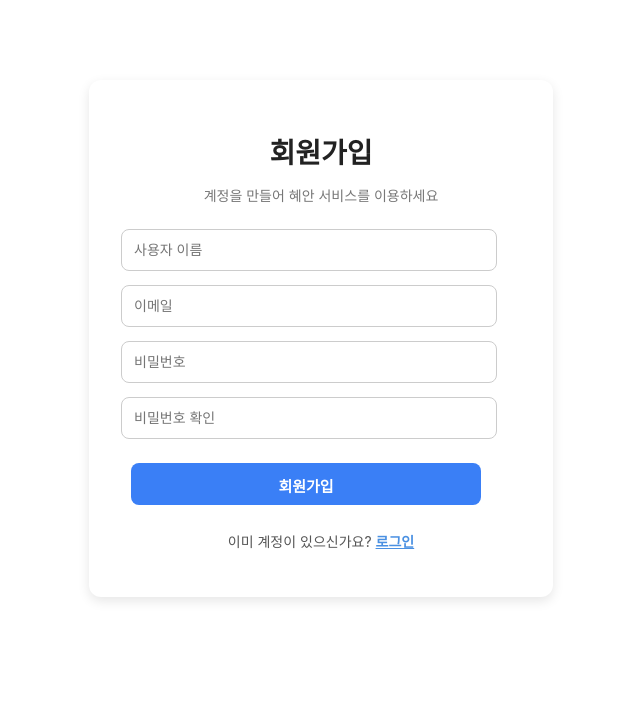
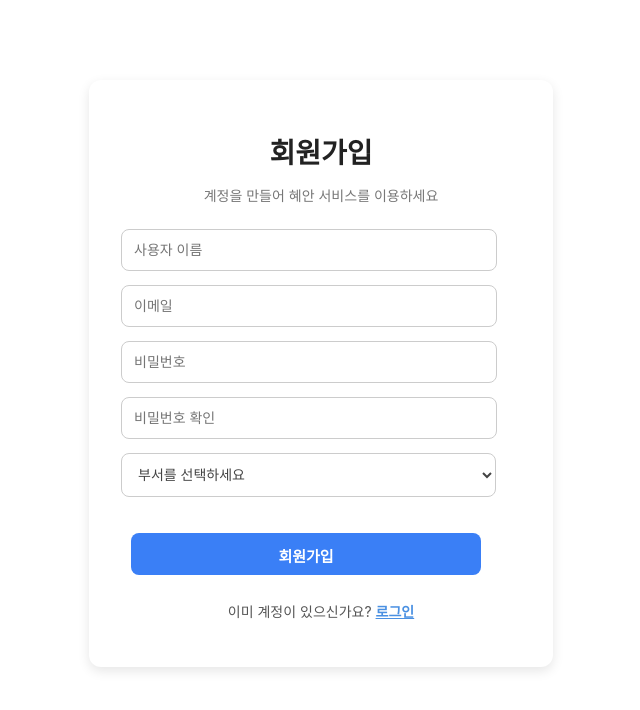
Before and after one commit to jihyezi/yuv-hash-video-verification, a React (Create React App) app in the folder frontend/: page /signup in a window 1280 px wide. Shown: the top 710 px of the page, without its empty margins (319-959 px from the left). Built offline with nearby package versions, Linux system fonts and the light colour scheme.

Commit message:
부서 드롭다운

```diff
--- a/frontend/src/pages/Login.css
+++ b/frontend/src/pages/Login.css
@@ -204,3 +204,20 @@
   .profile-menu button:hover {
     background: #f5f5f5;
   }
+
+.auth-input {
+  width: 375px;
+  padding: 12px;
+  border: 1px solid #ccc;
+  border-radius: 8px;
+  font-size: 14px;
+  outline: none;
+  color: #444;
+  transition: border-color 0.2s ease;
+  background: white;
+}
+
+.auth-input:focus {
+  border-color: #4a90e2;
+  box-shadow: 0 0 0 3px rgba(74, 144, 226, 0.15);
+}
--- a/frontend/src/pages/Signup.js
+++ b/frontend/src/pages/Signup.js
@@ -1,6 +1,5 @@
 import React, { useState } from "react";
 import { Link } from "react-router-dom";
-import { supabase } from "../supabaseClient";
 import "./Login.css"; // 로그인과 동일한 스타일 사용 가능
 
 export default function Signup() {
@@ -42,6 +41,23 @@ export default function Signup() {
           <input type="password" name="password" placeholder="비밀번호" value={form.password} onChange={handleChange} required />
           <input type="password" name="confirmPassword" placeholder="비밀번호 확인" value={form.confirmPassword} onChange={handleChange} required />
 
+           {/* 🔥 부서 드롭다운 (기존 스타일 유지 위해 가벼운 스타일만 추가) */}
+          <select
+            name="department"
+            value={form.department}
+            onChange={handleChange}
+            required
+            className="auth-input" // input과 동일한 느낌
+            style={{ marginBottom: "12px" }}
+          >
+            <option value="">부서를 선택하세요</option>
+            <option value="개발">법무팀</option>
+            <option value="디자인">SW개발팀</option>
+            <option value="영업">디자인팀</option>
+            <option value="경영지원">인사팀</option>
+            <option value="기획">기획팀</option>
+          </select>
+
           <button type="submit" className="login-btn">회원가입</button>
         </form>
 
```
